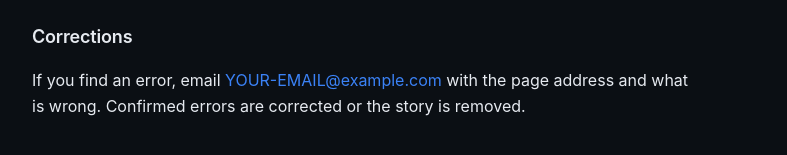
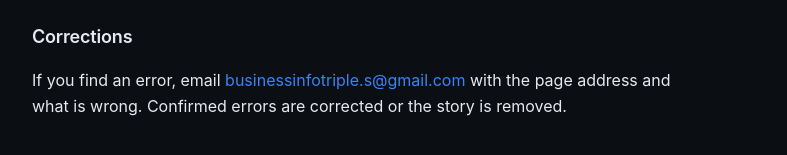
Before and after one commit to sefasayar/finance-feed, a plain HTML site: page about.html in a window 1280 px wide. Shown: the part 972-1127 px from the top of the page, without its empty margins (218-1005 px from the left). Drawn offline with Linux system fonts and the light colour scheme.

Commit message:
Update about.html

```diff
--- a/about.html
+++ b/about.html
@@ -50,7 +50,7 @@
 </ul>
 
 <h2>Corrections</h2>
-<p>If you find an error, email <a href="mailto:YOUR-EMAIL@example.com">YOUR-EMAIL@example.com</a> with the page address and what is wrong. Confirmed errors are corrected or the story is removed.</p>
+<p>If you find an error, email <a href="mailto:businessinfotriple.s@gmail.com">businessinfotriple.s@gmail.com</a> with the page address and what is wrong. Confirmed errors are corrected or the story is removed.</p>
 
 <h2>Independence</h2>
 <p>Finance Feed is an independent project. It is not affiliated with CNBC, MarketWatch, Bloomberg, Google or any company mentioned in the stories. Names and trademarks belong to their owners.</p>
```
